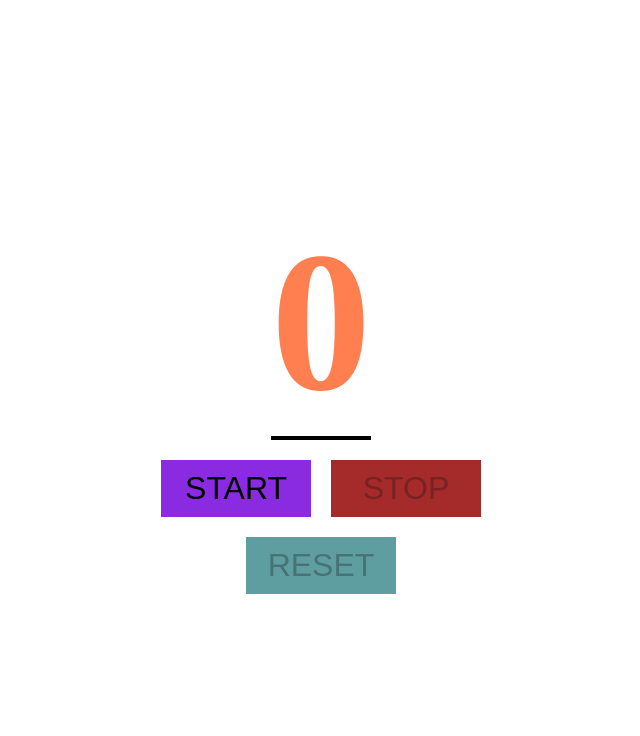
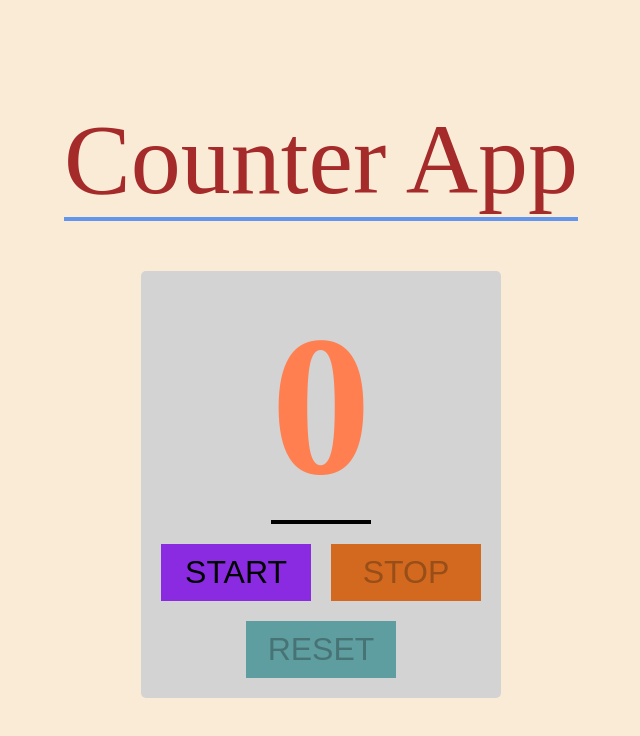
Before and after one commit to xjitenx/counter-app, a React (Create React App) app: page / in a window 1280 px wide. Shown: the top 736 px of the page, without its empty margins (319-959 px from the left). Built offline with nearby package versions, Linux system fonts and the light colour scheme; the HTML template or start-up script is replaced by a standard one.

Commit message:
colors and css changes, made app a little interactive

```diff
--- a/src/App.tsx
+++ b/src/App.tsx
@@ -3,7 +3,8 @@ import TimerContainer from './Components/TimerContainer';
 
 const App: React.FC = () => {
   return (
-    <div className='app'>
+    <div className='app d-flex flex-column align-center justify-center p-2'>
+      <span className='counter-app-header'>Counter App</span>
       <TimerContainer />
     </div>
   );
--- a/src/Components/TimerContainer.tsx
+++ b/src/Components/TimerContainer.tsx
@@ -5,7 +5,7 @@ import { TimerActions } from "./TimerActions";
 const TimerContainer: React.FC = () => {
   const [seconds, setSeconds] = useState(0);
   return (
-    <div className="h-100 w-100 d-flex flex-column align-center justify-center counter-container">
+    <div className="counter-container d-flex flex-column align-center p-2">
       <TimerDisplay seconds={seconds} />
       <TimerActions seconds={seconds} setSeconds={setSeconds} />
     </div>
--- a/src/index.css
+++ b/src/index.css
@@ -12,6 +12,20 @@ body {
 .app {
   height: 100vh;
   width: 100vw;
+  background-color: antiquewhite;
+}
+
+.counter-app-header {
+  font-size: 100px;
+  margin-bottom: 50px;
+  font-weight: 500;
+  color: brown;
+  border-bottom: 4px solid cornflowerblue;
+}
+
+.counter-container {
+  background-color: lightgray;
+  border-radius: 5px;
 }
 
 .timer-number {
@@ -36,7 +50,7 @@ body {
 }
 
 .stop-button {
-  background-color: brown;
+  background-color: chocolate;
 }
 
 .reset-button {
@@ -51,6 +65,10 @@ body {
 
 .w-100 {
   width: 100%;
+}
+
+.p-2 {
+  padding: 20px;
 }
 
 .mb-2 {
```
